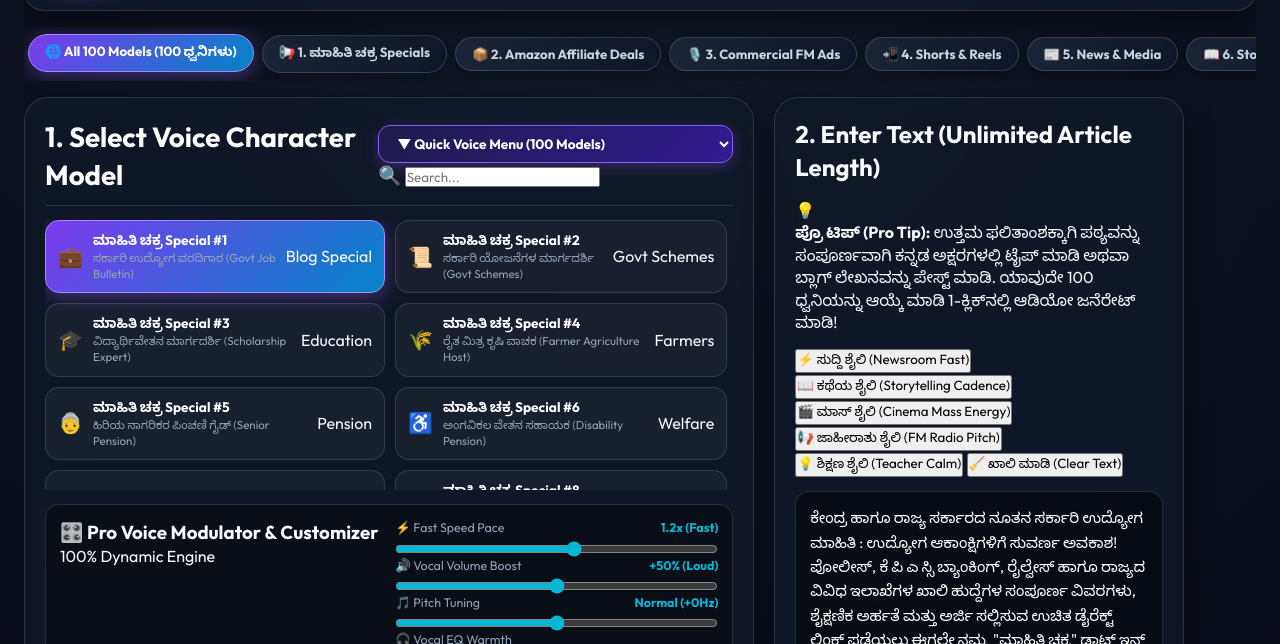
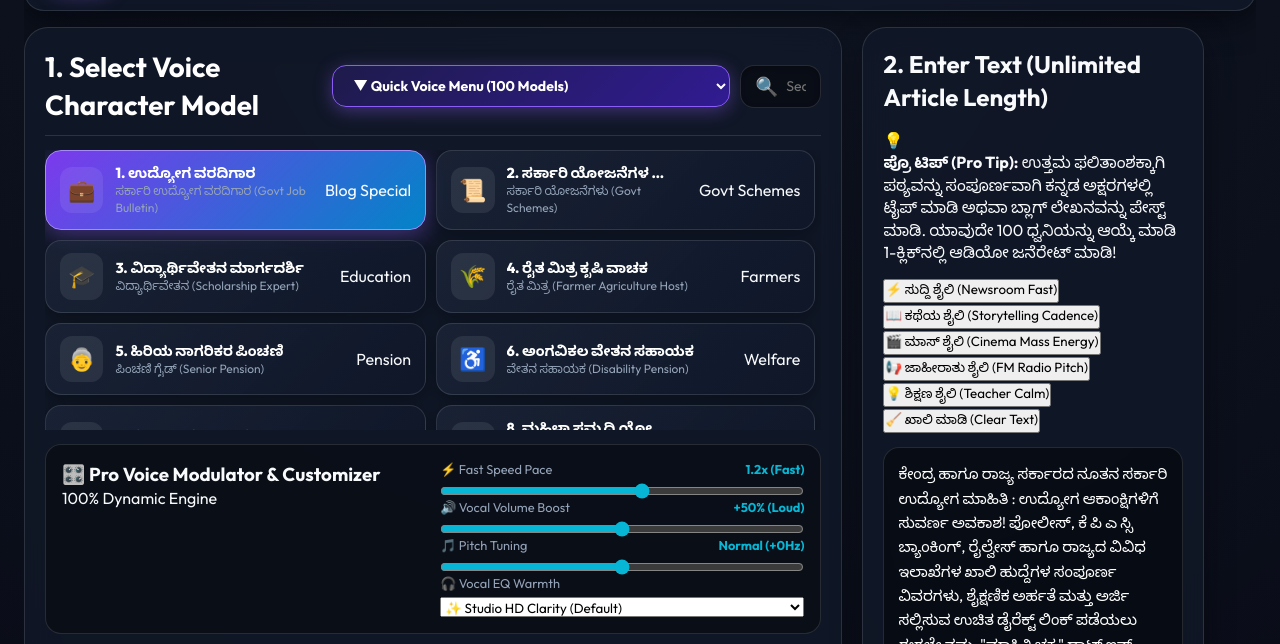
Before and after one commit to jakkubiradar143Biradar/Kannada_Pro_Studio, a website: page index.html in a window 1280 px wide. Shown: the part 108-752 px from the top of the page. Drawn offline with Linux system fonts and the light colour scheme.

Commit message:
Removed_Category_Bar_Clean_Model_Titles_And_Sleek_Dropdown

```diff
--- a/index.html
+++ b/index.html
@@ -24,21 +24,6 @@
             </div>
         </nav>
 
-        <!-- Category Navigation Bar (Pill Tabs) -->
-        <div class="category-nav-bar">
-            <button class="cat-pill active" onclick="filterCategory('all', this)">🌐 All 100 Models (100 ಧ್ವನಿಗಳು)</button>
-            <button class="cat-pill" onclick="filterCategory('mahiti', this)">📢 1. ಮಾಹಿತಿ ಚಕ್ರ Specials</button>
-            <button class="cat-pill" onclick="filterCategory('amazon', this)">📦 2. Amazon Affiliate Deals</button>
-            <button class="cat-pill" onclick="filterCategory('ads', this)">🎙️ 3. Commercial FM Ads</button>
-            <button class="cat-pill" onclick="filterCategory('reels', this)">📲 4. Shorts & Reels</button>
-            <button class="cat-pill" onclick="filterCategory('news', this)">📰 5. News & Media</button>
-            <button class="cat-pill" onclick="filterCategory('story', this)">📖 6. Stories & Novels</button>
-            <button class="cat-pill" onclick="filterCategory('edu', this)">💡 7. Education & Guide</button>
-            <button class="cat-pill" onclick="filterCategory('cinema', this)">🎬 8. Cinema & Mass</button>
-            <button class="cat-pill" onclick="filterCategory('kids', this)">👧 9. Kids & Cartoons</button>
-            <button class="cat-pill" onclick="filterCategory('special', this)">🔮 10. Transport & Special FX</button>
-        </div>
-
         <!-- Main Studio Grid -->
         <main class="studio-main">
             <!-- Left Side: Voice Character Selection -->
@@ -49,17 +34,17 @@
                         <!-- Quick Dropdown Menu -->
                         <select id="quickVoiceMenu" class="quick-dropdown" onchange="selectVoiceByName(this.value)">
                             <option value="">▼ Quick Voice Menu (100 Models)</option>
-                            <optgroup label="📢 ಮಾಹಿತಿ ಚಕ್ರ Specials">
-                                <option value="mahiti_job">ಮಾಹಿತಿ ಚಕ್ರ Special #1 - ಉದ್ಯೋಗ ವರದಿಗಾರ</option>
-                                <option value="mahiti_scheme">ಮಾಹಿತಿ ಚಕ್ರ Special #2 - ಯೋಜನೆಗಳ ಮಾರ್ಗದರ್ಶಿ</option>
-                                <option value="mahiti_scholarship">ಮಾಹಿತಿ ಚಕ್ರ Special #3 - ವಿದ್ಯಾರ್ಥಿವೇತನ</option>
-                                <option value="mahiti_farmer">ಮಾಹಿತಿ ಚಕ್ರ Special #4 - ರೈತ ಮಿತ್ರ</option>
-                                <option value="mahiti_senior">ಮಾಹಿತಿ ಚಕ್ರ Special #5 - ಹಿರಿಯ ಪಿಂಚಣಿ</option>
-                                <option value="mahiti_pension">ಮಾಹಿತಿ ಚಕ್ರ Special #6 - ಅಂಗವಿಕಲ ವೇತನ</option>
-                                <option value="mahiti_dairy">ಮಾಹಿತಿ ಚಕ್ರ Special #7 - ಹೈನುಗಾರಿಕೆ ಸಬ್ಸಿಡಿ</option>
-                                <option value="mahiti_women">ಮಾಹಿತಿ ಚಕ್ರ Special #8 - ಮಹಿಳಾ ಯೋಜನೆ</option>
-                                <option value="mahiti_result">ಮಾಹಿತಿ ಚಕ್ರ Special #9 - ರಿಸಲ್ಟ್ ಲೈವ್</option>
-                                <option value="mahiti_health">ಮಾಹಿತಿ ಚಕ್ರ Special #10 - ಆರೋಗ್ಯ ಸಂಜೀವಿನಿ</option>
+                            <optgroup label="📢 100 Pro AI Voices">
+                                <option value="mahiti_job">1. ಉದ್ಯೋಗ ವರದಿಗಾರ (Govt Job Bulletin)</option>
+                                <option value="mahiti_scheme">2. ಸರ್ಕಾರಿ ಯೋಜನೆಗಳ ಮಾರ್ಗದರ್ಶಿ (Govt Schemes)</option>
+                                <option value="mahiti_scholarship">3. ವಿದ್ಯಾರ್ಥಿವೇತನ ಮಾರ್ಗದರ್ಶಿ (Scholarship Expert)</option>
+                                <option value="mahiti_farmer">4. ರೈತ ಮಿತ್ರ ಕೃಷಿ ವಾಚಕ (Farmer Agriculture Host)</option>
+                                <option value="mahiti_senior">5. ಹಿರಿಯ ನಾಗರಿಕರ ಪಿಂಚಣಿ (Senior Pension)</option>
+                                <option value="mahiti_pension">6. ಅಂಗವಿಕಲ ವೇತನ ಸಹಾಯಕ (Disability Pension)</option>
+                                <option value="mahiti_dairy">7. ಹೈನುಗಾರಿಕೆ ಸಬ್ಸಿಡಿ ಗೈಡ್ (Dairy Subsidy Host)</option>
+                                <option value="mahiti_women">8. ಮಹಿಳಾ ಸಮೃದ್ಧಿ ಯೋಜನೆ (Women Scheme Voice)</option>
+                                <option value="mahiti_result">9. ಪರೀಕ್ಷಾ ರಿಸಲ್ಟ್ ರಿಪೋರ್ಟರ್ (Exam Result Reporter)</option>
+                                <option value="mahiti_health">10. ಆರೋಗ್ಯ ಸಂಜೀವಿನಿ ಗೈಡ್ (Ayushman Health Host)</option>
                             </optgroup>
                             <optgroup label="📦 Amazon Affiliate & Deals">
                                 <option value="amazon_unboxing">11. Amazon Tech Unboxing</option>
@@ -149,61 +134,61 @@
 
                         <div class="search-box">
                             <span>🔍</span>
-                            <input type="text" id="voiceSearchInput" placeholder="Search..." oninput="searchVoices(this.value)">
+                            <input type="text" id="voiceSearchInput" placeholder="Search your models..." oninput="searchVoices(this.value)">
                         </div>
                     </div>
                 </div>
 
                 <div class="voice-models-container" id="voiceGrid100">
-                    <!-- CATEGORY 1: MAHITI CHAKRA BLOG SPECIALS (1-10) -->
+                    <!-- CATEGORY 1: PRO AI VOICES (1-10) -->
                     <div class="model-card active" data-cat="mahiti" onclick="selectVoice('mahiti_job', this)">
                         <div class="avatar">💼</div>
-                        <div class="details"><div class="model-name">ಮಾಹಿತಿ ಚಕ್ರ Special #1</div><div class="model-desc">ಸರ್ಕಾರಿ ಉದ್ಯೋಗ ವರದಿಗಾರ (Govt Job Bulletin)</div></div>
+                        <div class="details"><div class="model-name">1. ಉದ್ಯೋಗ ವರದಿಗಾರ</div><div class="model-desc">ಸರ್ಕಾರಿ ಉದ್ಯೋಗ ವರದಿಗಾರ (Govt Job Bulletin)</div></div>
                         <span class="badge-tag">Blog Special</span>
                     </div>
                     <div class="model-card" data-cat="mahiti" onclick="selectVoice('mahiti_scheme', this)">
                         <div class="avatar">📜</div>
-                        <div class="details"><div class="model-name">ಮಾಹಿತಿ ಚಕ್ರ Special #2</div><div class="model-desc">ಸರ್ಕಾರಿ ಯೋಜನೆಗಳ ಮಾರ್ಗದರ್ಶಿ (Govt Schemes)</div></div>
+                        <div class="details"><div class="model-name">2. ಸರ್ಕಾರಿ ಯೋಜನೆಗಳ ಮಾರ್ಗದರ್ಶಿ</div><div class="model-desc">ಸರ್ಕಾರಿ ಯೋಜನೆಗಳು (Govt Schemes)</div></div>
                         <span class="badge-tag">Govt Schemes</span>
                     </div>
                     <div class="model-card" data-cat="mahiti" onclick="selectVoice('mahiti_scholarship', this)">
                         <div class="avatar">🎓</div>
-                        <div class="details"><div class="model-name">ಮಾಹಿತಿ ಚಕ್ರ Special #3</div><div class="model-desc">ವಿದ್ಯಾರ್ಥಿವೇತನ ಮಾರ್ಗದರ್ಶಿ (Scholarship Expert)</div></div>
+                        <div class="details"><div class="model-name">3. ವಿದ್ಯಾರ್ಥಿವೇತನ ಮಾರ್ಗದರ್ಶಿ</div><div class="model-desc">ವಿದ್ಯಾರ್ಥಿವೇತನ (Scholarship Expert)</div></div>
                         <span class="badge-tag">Education</span>
                     </div>
                     <div class="model-card" data-cat="mahiti" onclick="selectVoice('mahiti_farmer', this)">
                         <div class="avatar">🌾</div>
-                        <div class="details"><div class="model-name">ಮಾಹಿತಿ ಚಕ್ರ Special #4</div><div class="model-desc">ರೈತ ಮಿತ್ರ ಕೃಷಿ ವಾಚಕ (Farmer Agriculture Host)</div></div>
+                        <div class="details"><div class="model-name">4. ರೈತ ಮಿತ್ರ ಕೃಷಿ ವಾಚಕ</div><div class="model-desc">ರೈತ ಮಿತ್ರ (Farmer Agriculture Host)</div></div>
                         <span class="badge-tag">Farmers</span>
                     </div>
                     <div class="model-card" data-cat="mahiti" onclick="selectVoice('mahiti_senior', this)">
                         <div class="avatar">👵</div>
-                        <div class="details"><div class="model-name">ಮಾಹಿತಿ ಚಕ್ರ Special #5</div><div class="model-desc">ಹಿರಿಯ ನಾಗರಿಕರ ಪಿಂಚಣಿ ಗೈಡ್ (Senior Pension)</div></div>
+                        <div class="details"><div class="model-name">5. ಹಿರಿಯ ನಾಗರಿಕರ ಪಿಂಚಣಿ</div><div class="model-desc">ಪಿಂಚಣಿ ಗೈಡ್ (Senior Pension)</div></div>
                         <span class="badge-tag">Pension</span>
                     </div>
                     <div class="model-card" data-cat="mahiti" onclick="selectVoice('mahiti_pension', this)">
                         <div class="avatar">♿</div>
-                        <div class="details"><div class="model-name">ಮಾಹಿತಿ ಚಕ್ರ Special #6</div><div class="model-desc">ಅಂಗವಿಕಲ ವೇತನ ಸಹಾಯಕ (Disability Pension)</div></div>
+                        <div class="details"><div class="model-name">6. ಅಂಗವಿಕಲ ವೇತನ ಸಹಾಯಕ</div><div class="model-desc">ವೇತನ ಸಹಾಯಕ (Disability Pension)</div></div>
                         <span class="badge-tag">Welfare</span>
                     </div>
                     <div class="model-card" data-cat="mahiti" onclick="selectVoice('mahiti_dairy', this)">
                         <div class="avatar">🐄</div>
-                        <div class="details"><div class="model-name">ಮಾಹಿತಿ ಚಕ್ರ Special #7</div><div class="model-desc">ಹೈನುಗಾರಿಕೆ ಸಬ್ಸಿಡಿ ಗೈಡ್ (Dairy Subsidy Host)</div></div>
+                        <div class="details"><div class="model-name">7. ಹೈನುಗಾರಿಕೆ ಸಬ್ಸಿಡಿ ಗೈಡ್</div><div class="model-desc">ಸಬ್ಸಿಡಿ ಗೈಡ್ (Dairy Subsidy Host)</div></div>
                         <span class="badge-tag">Subsidy</span>
                     </div>
                     <div class="model-card" data-cat="mahiti" onclick="selectVoice('mahiti_women', this)">
                         <div class="avatar">👩</div>
-                        <div class="details"><div class="model-name">ಮಾಹಿತಿ ಚಕ್ರ Special #8</div><div class="model-desc">ಮಹಿಳಾ ಸಮೃದ್ಧಿ ಯೋಜನೆ (Women Scheme Voice)</div></div>
+                        <div class="details"><div class="model-name">8. ಮಹಿಳಾ ಸಮೃದ್ಧಿ ಯೋಜನೆ</div><div class="model-desc">ಮಹಿಳಾ ಯೋಜನೆ (Women Scheme Voice)</div></div>
                         <span class="badge-tag">Women Welfare</span>
                     </div>
                     <div class="model-card" data-cat="mahiti" onclick="selectVoice('mahiti_result', this)">
                         <div class="avatar">📋</div>
-                        <div class="details"><div class="model-name">ಮಾಹಿತಿ ಚಕ್ರ Special #9</div><div class="model-desc">ಪರೀಕ್ಷಾ ರಿಸಲ್ಟ್ ರಿಪೋರ್ಟರ್ (Exam Result Reporter)</div></div>
+                        <div class="details"><div class="model-name">9. ಪರೀಕ್ಷಾ ರಿಸಲ್ಟ್ ರಿಪೋರ್ಟರ್</div><div class="model-desc">ರಿಸಲ್ಟ್ ಲೈವ್ (Exam Result Reporter)</div></div>
                         <span class="badge-tag">Results</span>
                     </div>
                     <div class="model-card" data-cat="mahiti" onclick="selectVoice('mahiti_health', this)">
                         <div class="avatar">🏥</div>
-                        <div class="details"><div class="model-name">ಮಾಹಿತಿ ಚಕ್ರ Special #10</div><div class="model-desc">ಆರೋಗ್ಯ ಸಂಜೀವಿನಿ ಗೈಡ್ (Ayushman Health Host)</div></div>
+                        <div class="details"><div class="model-name">10. ಆರೋಗ್ಯ ಸಂಜೀವಿನಿ ಗೈಡ್</div><div class="model-desc">ಆರೋಗ್ಯ ಗೈಡ್ (Ayushman Health Host)</div></div>
                         <span class="badge-tag">Health</span>
                     </div>
 
--- a/style.css
+++ b/style.css
@@ -126,45 +126,6 @@ html, body {
     border: 1px solid rgba(16, 185, 129, 0.4) !important;
 }
 
-/* Horizontal Flow Preset Bar */
-.presets-nav-bar, .category-nav-bar {
-    display: flex !important;
-    align-items: center !important;
-    gap: 8px !important;
-    overflow-x: auto !important;
-    flex-wrap: nowrap !important;
-    padding: 8px 4px !important;
-    width: 100% !important;
-    scrollbar-width: thin;
-    scrollbar-color: var(--primary-cyan) transparent;
-}
-
-.preset-chip, .cat-pill {
-    display: inline-flex !important;
-    align-items: center !important;
-    gap: 6px !important;
-    padding: 8px 16px !important;
-    background: linear-gradient(135deg, rgba(30, 41, 59, 0.85), rgba(15, 23, 42, 0.95)) !important;
-    border: 1px solid rgba(255, 255, 255, 0.15) !important;
-    border-radius: 30px !important;
-    color: #cbd5e1 !important;
-    font-size: 0.83rem !important;
-    font-weight: 700 !important;
-    white-space: nowrap !important;
-    cursor: pointer !important;
-    box-shadow: 0 4px 14px rgba(0, 0, 0, 0.3) !important;
-    transition: all 0.2s ease !important;
-    flex-shrink: 0 !important;
-}
-
-.preset-chip:hover, .preset-chip.active, .cat-pill:hover, .cat-pill.active {
-    background: var(--button-gradient) !important;
-    color: #ffffff !important;
-    border-color: #a78bfa !important;
-    box-shadow: 0 4px 20px var(--glow-purple) !important;
-    transform: translateY(-1px) !important;
-}
-
 /* Main Layout Grid */
 .main-grid, .studio-main {
     display: grid !important;
@@ -198,19 +159,59 @@ html, body {
     padding-bottom: 10px !important;
 }
 
-/* Quick Menu Dropdown */
+.header-controls {
+    display: flex !important;
+    align-items: center !important;
+    gap: 10px !important;
+}
+
+/* Premium Quick Dropdown Selector */
 .quick-select-dropdown, .quick-dropdown {
-    padding: 8px 14px !important;
+    padding: 10px 16px !important;
     background: linear-gradient(135deg, #1e1b4b, #311b92) !important;
     border: 1px solid #8b5cf6 !important;
-    border-radius: 12px !important;
+    border-radius: 14px !important;
     color: #ffffff !important;
-    font-size: 0.85rem !important;
+    font-size: 0.88rem !important;
     font-weight: 700 !important;
     outline: none !important;
     cursor: pointer !important;
-    box-shadow: 0 4px 15px rgba(139, 92, 246, 0.3) !important;
+    box-shadow: 0 4px 18px rgba(139, 92, 246, 0.4) !important;
     max-width: 100% !important;
+}
+
+optgroup {
+    background: #0f172a !important;
+    color: #c084fc !important;
+    font-weight: 800 !important;
+}
+
+option {
+    background: #0f172a !important;
+    color: #f8fafc !important;
+    padding: 10px !important;
+    font-weight: 600 !important;
+}
+
+/* Sleek Search Box */
+.search-box {
+    display: flex !important;
+    align-items: center !important;
+    gap: 8px !important;
+    background: rgba(0, 0, 0, 0.4) !important;
+    border: 1px solid var(--card-border) !important;
+    border-radius: 14px !important;
+    padding: 8px 14px !important;
+    box-shadow: inset 0 2px 6px rgba(0, 0, 0, 0.3) !important;
+}
+
+.search-box input {
+    background: transparent !important;
+    border: none !important;
+    outline: none !important;
+    color: #ffffff !important;
+    font-size: 0.88rem !important;
+    width: 100% !important;
 }
 
 /* Voice Models Selector Grid */
@@ -218,40 +219,45 @@ html, body {
     display: grid !important;
     grid-template-columns: 1fr 1fr !important;
     gap: 10px !important;
-    max-height: 270px !important;
+    max-height: 280px !important;
     overflow-y: auto !important;
     padding-right: 6px !important;
     width: 100% !important;
 }
 
 .model-card, .voice-card {
-    background: rgba(255, 255, 255, 0.04) !important;
-    border: 1px solid var(--card-border) !important;
-    border-radius: 14px !important;
-    padding: 10px 12px !important;
+    background: linear-gradient(135deg, rgba(30, 41, 59, 0.7), rgba(15, 23, 42, 0.85)) !important;
+    border: 1px solid rgba(255, 255, 255, 0.12) !important;
+    border-radius: 16px !important;
+    padding: 12px 14px !important;
     cursor: pointer !important;
-    transition: all 0.2s ease !important;
+    transition: all 0.25 ease !important;
     display: flex !important;
     align-items: center !important;
-    gap: 10px !important;
+    gap: 12px !important;
     width: 100% !important;
     box-sizing: border-box !important;
+    box-shadow: 0 4px 15px rgba(0, 0, 0, 0.3) !important;
 }
 
 .model-card:hover, .voice-card:hover {
-    background: rgba(255, 255, 255, 0.09) !important;
-    border-color: rgba(255, 255, 255, 0.25) !important;
-    transform: translateY(-1px) !important;
+    background: linear-gradient(135deg, rgba(51, 65, 85, 0.8), rgba(30, 41, 59, 0.95)) !important;
+    border-color: rgba(139, 92, 246, 0.5) !important;
+    transform: translateY(-2px) !important;
+    box-shadow: 0 6px 20px rgba(139, 92, 246, 0.3) !important;
 }
 
 .model-card.active, .voice-card.selected {
     background: var(--button-gradient) !important;
     border-color: #a78bfa !important;
-    box-shadow: 0 4px 20px var(--glow-purple) !important;
+    box-shadow: 0 6px 25px var(--glow-purple) !important;
 }
 
 .avatar, .voice-icon {
-    font-size: 20px !important;
+    font-size: 22px !important;
+    background: rgba(255, 255, 255, 0.08) !important;
+    padding: 8px !important;
+    border-radius: 12px !important;
 }
 
 .details, .voice-info {
@@ -262,8 +268,8 @@ html, body {
 }
 
 .model-name, .voice-name {
-    font-size: 0.85rem !important;
-    font-weight: 700 !important;
+    font-size: 0.9rem !important;
+    font-weight: 800 !important;
     color: #ffffff !important;
     white-space: nowrap !important;
     overflow: hidden !important;
@@ -271,7 +277,7 @@ html, body {
 }
 
 .model-desc, .voice-tag {
-    font-size: 0.72rem !important;
+    font-size: 0.75rem !important;
     color: var(--text-secondary) !important;
 }
 
@@ -279,11 +285,11 @@ html, body {
 .modulator-panel {
     background: rgba(0, 0, 0, 0.35) !important;
     border: 1px solid var(--card-border) !important;
-    border-radius: 14px !important;
-    padding: 14px !important;
+    border-radius: 16px !important;
+    padding: 16px !important;
     display: grid !important;
     grid-template-columns: 1fr 1fr !important;
-    gap: 12px !important;
+    gap: 14px !important;
     width: 100% !important;
     box-sizing: border-box !important;
 }
@@ -296,7 +302,7 @@ html, body {
 }
 
 .slider-label {
-    font-size: 0.78rem !important;
+    font-size: 0.8rem !important;
     color: var(--text-secondary) !important;
     display: flex !important;
     justify-content: space-between !important;
@@ -319,7 +325,7 @@ input[type="range"] {
     min-height: 180px !important;
     background: rgba(0, 0, 0, 0.45) !important;
     border: 1px solid var(--card-border) !important;
-    border-radius: 14px !important;
+    border-radius: 16px !important;
     padding: 14px !important;
     color: #ffffff !important;
     font-size: 0.95rem !important;
@@ -339,10 +345,10 @@ input[type="range"] {
     background: var(--button-gradient) !important;
     color: #ffffff !important;
     font-size: 1.05rem !important;
-    font-weight: 700 !important;
+    font-weight: 800 !important;
     padding: 16px !important;
     border: none !important;
-    border-radius: 14px !important;
+    border-radius: 16px !important;
     cursor: pointer !important;
     transition: all 0.3s ease !important;
     display: flex !important;
@@ -421,6 +427,10 @@ input[type="range"] {
         flex-wrap: wrap !important;
     }
 
+    .brand-name span {
+        display: inline-block !important;
+    }
+
     .brand-tagline, .app-subtitle {
         font-size: 0.68rem !important;
         line-height: 1.2 !important;
@@ -448,25 +458,6 @@ input[type="range"] {
         font-size: 0.7rem !important;
     }
 
-    /* Category Nav Bar Full-Width Horizontal Scroll */
-    .category-nav-bar, .presets-nav-bar {
-        display: flex !important;
-        gap: 6px !important;
-        overflow-x: auto !important;
-        flex-wrap: nowrap !important;
-        padding: 2px 0 6px 0 !important;
-        margin-bottom: 8px !important;
-        width: 100% !important;
-        max-width: 100% !important;
-    }
-
-    .cat-pill, .preset-chip {
-        padding: 6px 12px !important;
-        font-size: 0.75rem !important;
-        border-radius: 20px !important;
-        flex-shrink: 0 !important;
-    }
-
     /* Section Titles & Header Controls Fix */
     .section-title-row, .card-title {
         flex-direction: column !important;
@@ -491,15 +482,18 @@ input[type="range"] {
     .quick-dropdown, .quick-select-dropdown {
         width: 100% !important;
         max-width: 100% !important;
-        font-size: 0.8rem !important;
+        font-size: 0.82rem !important;
+        padding: 10px !important;
     }
 
     .search-box {
         width: 100% !important;
+        padding: 6px 10px !important;
     }
 
     .search-box input {
         width: 100% !important;
+        font-size: 0.82rem !important;
     }
 
     /* Main Layout Grid Full-Width */
@@ -525,8 +519,8 @@ input[type="range"] {
     }
 
     .model-card, .voice-card {
-        padding: 8px 10px !important;
-        border-radius: 10px !important;
+        padding: 9px 10px !important;
+        border-radius: 12px !important;
         width: 100% !important;
         box-sizing: border-box !important;
         display: flex !important;
@@ -534,11 +528,11 @@ input[type="range"] {
     }
 
     .model-name, .voice-name {
-        font-size: 0.82rem !important;
+        font-size: 0.85rem !important;
     }
 
     .model-desc, .voice-tag {
-        font-size: 0.70rem !important;
+        font-size: 0.72rem !important;
     }
 
     .badge-tag {
```
